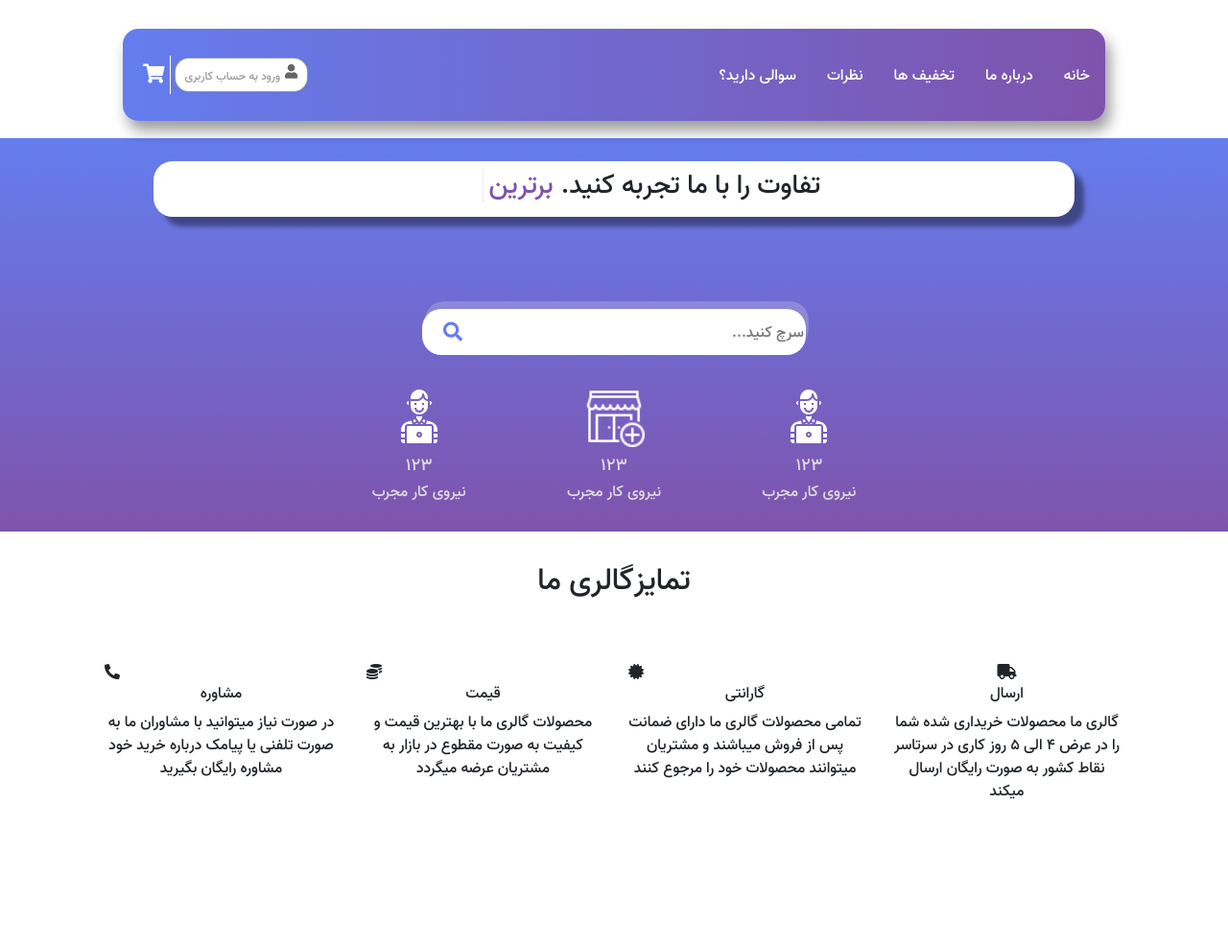
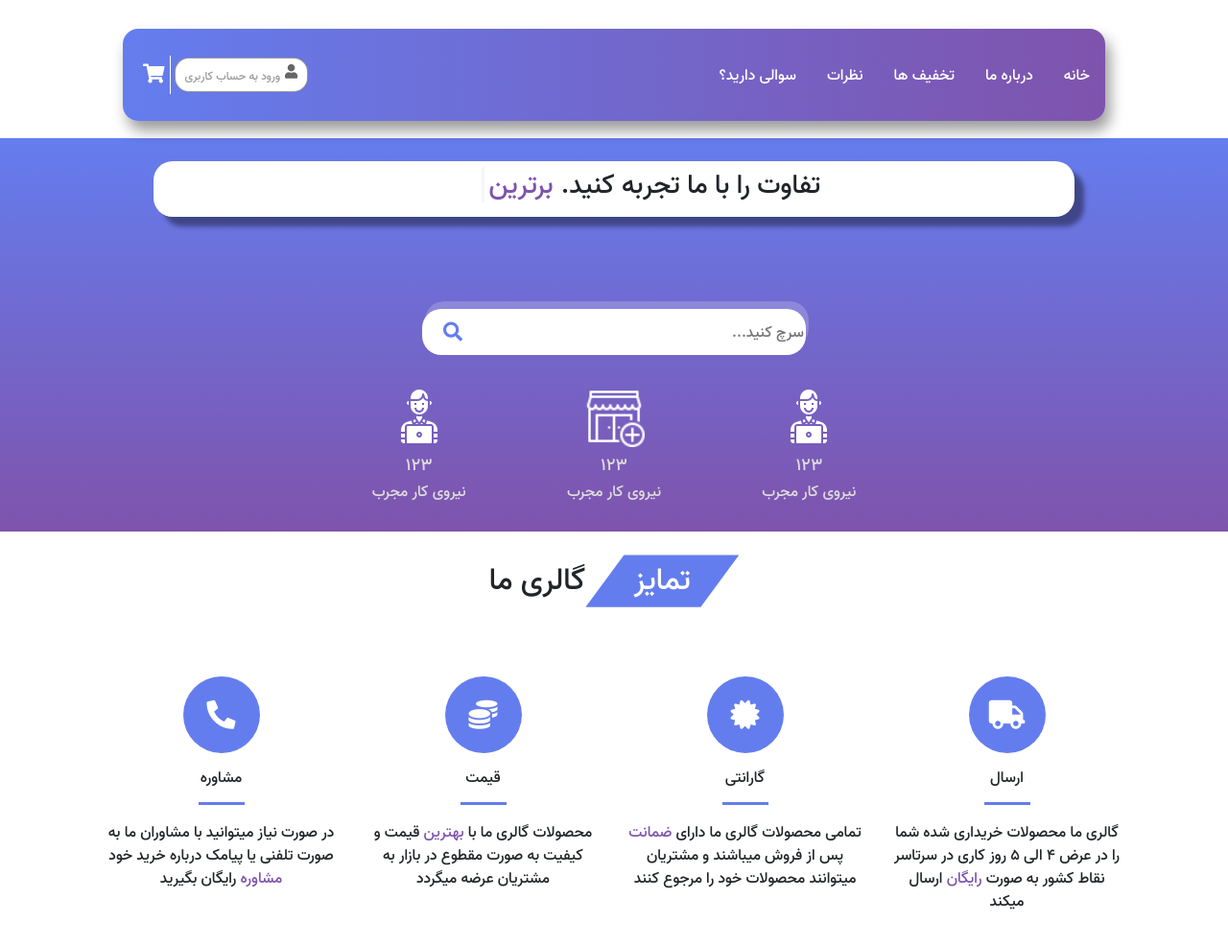
Before and after one commit to Amirma21/online-watch-store, a plain HTML site: page index.html in a window 1280 px wide. Shown: the top 986 px of the page at 96% size. Drawn offline with Linux system fonts and the light colour scheme; files whose address does not match are found by name.

Commit message:
feature of section styles

```diff
--- a/CSS/main.css
+++ b/CSS/main.css
@@ -6,13 +6,14 @@
 
 @font-face {
     font-family: "vazir";
-    src: url(/font/Vazir-Medium-FD-UI.eot);
+    src: url(../font/Vazir-Medium-FD-UI.eot);
     font-weight: lighter;
 }
 
 :root {
     --secondPurple: #7f53ac;
     --mainBlue: #caebff;
+    --secondBlue: #00B3CD;
     --mainPurple: #647dee;
     --transparentBlue: rgba(246, 251, 255, 0.702);
     --mainWhite: #FFFFFF;
@@ -141,6 +142,7 @@ nav {
     height: 4rem;
     border-radius: 0%;
     margin: 0%;
+    box-shadow: none;
 }
 
 .responsive-menu{
@@ -154,14 +156,14 @@ nav {
     transition: all 0.5s ease-in-out;
 }
 .close-menu i:hover{
-    color: #00B3CD;
+    color: var(--secondBlue);
     cursor: pointer;
 
 }
 .access-menu{
     width: 80%;
     margin: 0rem auto;
-    color: #00B3CD;
+    color: var(--secondBlue);
     font-size: 1.3rem;
     padding: 1.5rem 0rem;
     border-bottom: 1px solid var(--mainWhite);
@@ -182,11 +184,11 @@ nav {
     text-decoration: none;
 }
 .responsive-nav li a:hover{
-    color: #00B3CD;
+    color: var(--secondBlue);
 }
 
 .responsive-nav li i{
-    color: #00B3CD;
+    color: var(--secondBlue);
     font-size: 1.5rem;
     margin-left: 0.5rem;
 
@@ -298,3 +300,38 @@ header{
     font-size: 16px;
     color: var(--mainGrey);
 }
+
+/** end header style */
+
+.bold-text {
+    width:10rem;
+    background-color: var(--mainPurple);
+    color: #FFFFFF;
+    clip-path: polygon(25% 0%, 100% 0%, 75% 100%, 0% 100%);
+}
+.feature-icon{
+    width: 5rem;
+    height: 5rem;
+    margin: 1rem auto;
+    border-radius: 50%;
+    background-color:var(--mainPurple);
+    display: flex;
+    justify-content: center;
+    align-items: center;
+}
+.feature-icon i{
+    font-size: 30px;
+    color: var(--mainWhite);
+}
+
+.bold-word{
+    color: var(--secondPurple);
+}
+
+.feature-underline{
+    width: 3rem;
+    height: 0.2rem;
+    margin: 1rem auto;
+    background-color: var(--mainPurple);
+    text-align: center;
+}
```
